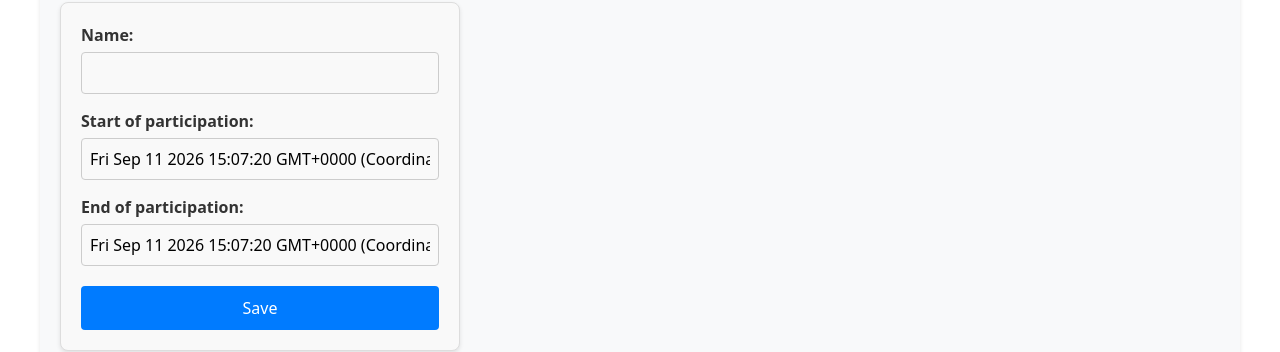
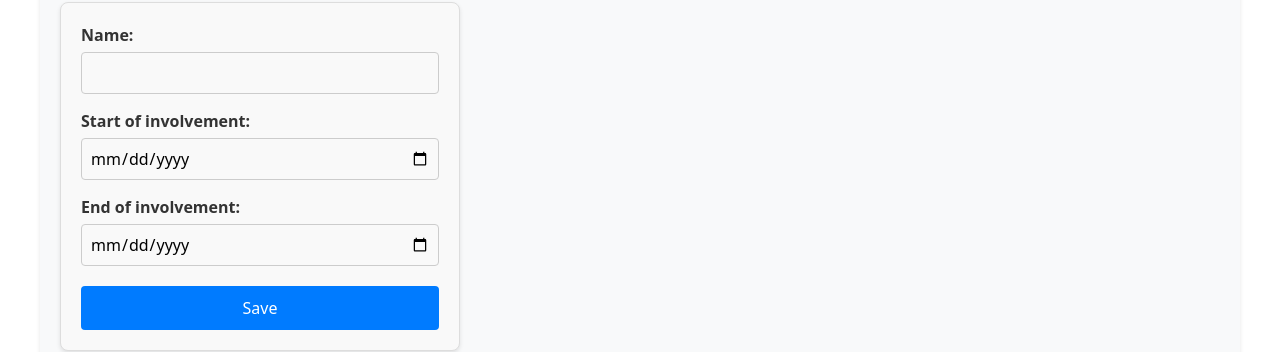
Before and after one commit to jan-soh/utility-bill, an Angular app in the folder client/angular/: page /add-involved in a window 1280 px wide. Shown: the part 396-748 px from the top of the page. Built offline with nearby package versions, Linux system fonts and the light colour scheme; no server answers.

Commit message:
Added date pickers to add-involved-form.html

```diff
--- a/client/angular/src/app/model/InvolvedPerson.ts
+++ b/client/angular/src/app/model/InvolvedPerson.ts
@@ -2,6 +2,6 @@ export class InvolvedPerson {
 
   id: string = '';
   name: string = '';
-  startOfInvolvement: Date = new Date();
-  endOfInvolvement: Date = new Date();
+  startOfInvolvement: string = '';
+  endOfInvolvement: string = '';
 }
--- a/client/angular/src/app/page/add-involved/component/add-involved-form/add-involved-form.html
+++ b/client/angular/src/app/page/add-involved/component/add-involved-form/add-involved-form.html
@@ -6,13 +6,13 @@
   </div>
 
   <div class="form-group">
-    <label for="start-of-involvement">Start of participation:</label>
-    <input id="start-of-involvement" type="text" [(ngModel)]="involvedPerson.startOfInvolvement"/>
+    <label for="start-of-involvement">Start of involvement:</label>
+    <input id="start-of-involvement" type="date" [(ngModel)]="involvedPerson.startOfInvolvement"/>
   </div>
 
   <div class="form-group">
-    <label for="end-of-involvement">End of participation:</label>
-    <input id="end-of-involvement" type="text" [(ngModel)]="involvedPerson.endOfInvolvement"/>
+    <label for="end-of-involvement">End of involvement:</label>
+    <input id="end-of-involvement" type="date" [(ngModel)]="involvedPerson.endOfInvolvement"/>
   </div>
 
   <div class="button-group">
--- a/client/angular/src/app/page/add-involved/component/add-involved-list/add-involved-list.html
+++ b/client/angular/src/app/page/add-involved/component/add-involved-list/add-involved-list.html
@@ -18,8 +18,8 @@
       @for (involved of involvedList(); track involved.id) {
         <tr class="bg-white border-b hover:bg-gray-50">
           <td class="px-6 py-4 font-medium text-gray-900 whitespace-nowrap">{{involved.name}}</td>
-          <td class="px-6 py-4">{{involved.startOfInvolvement | date}}</td>
-          <td class="px-6 py-4">{{involved.endOfInvolvement | date}}</td>
+          <td class="px-6 py-4">{{involved.startOfInvolvement}}</td>
+          <td class="px-6 py-4">{{involved.endOfInvolvement}}</td>
         </tr>
       }
     </tbody>
```
